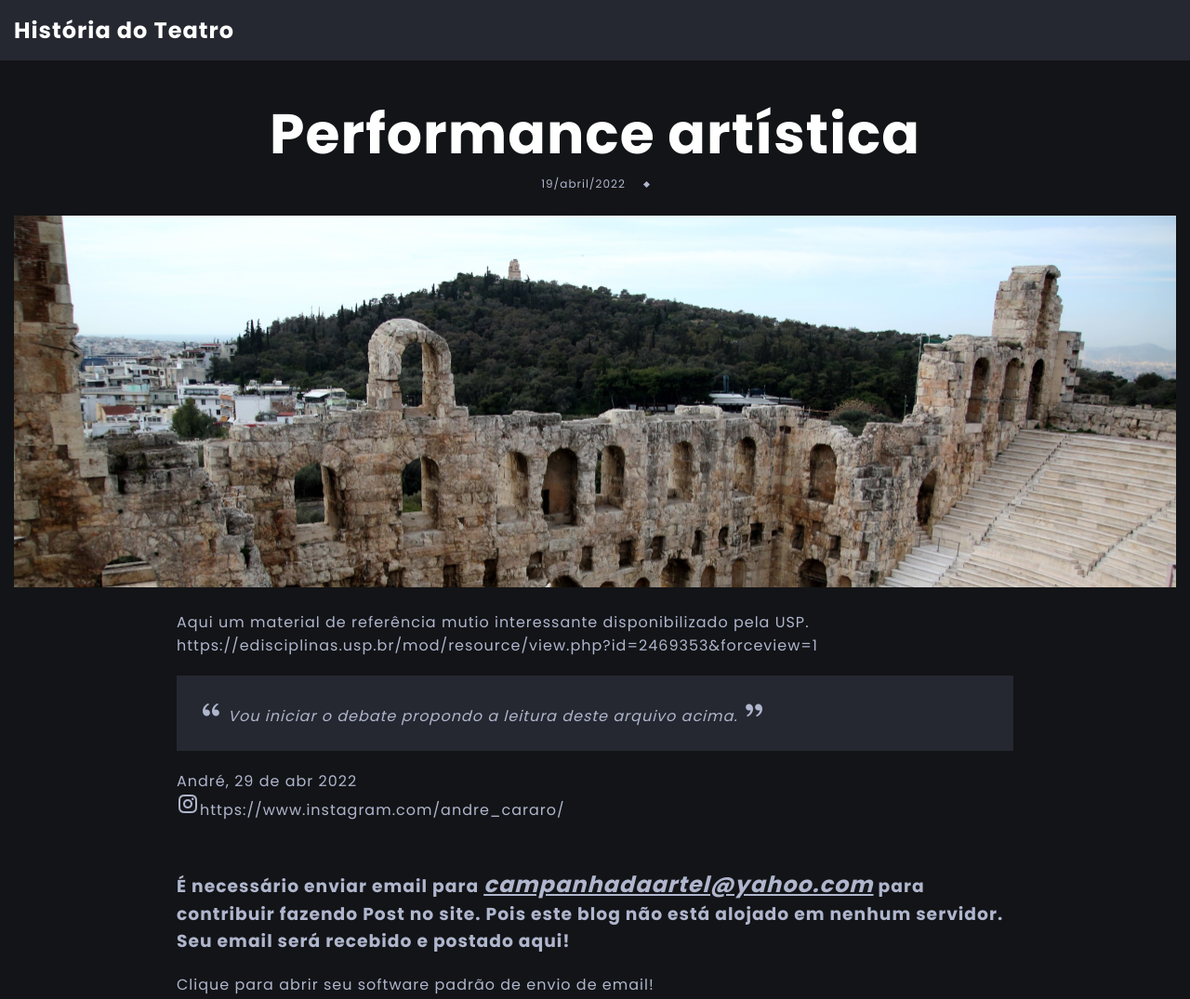
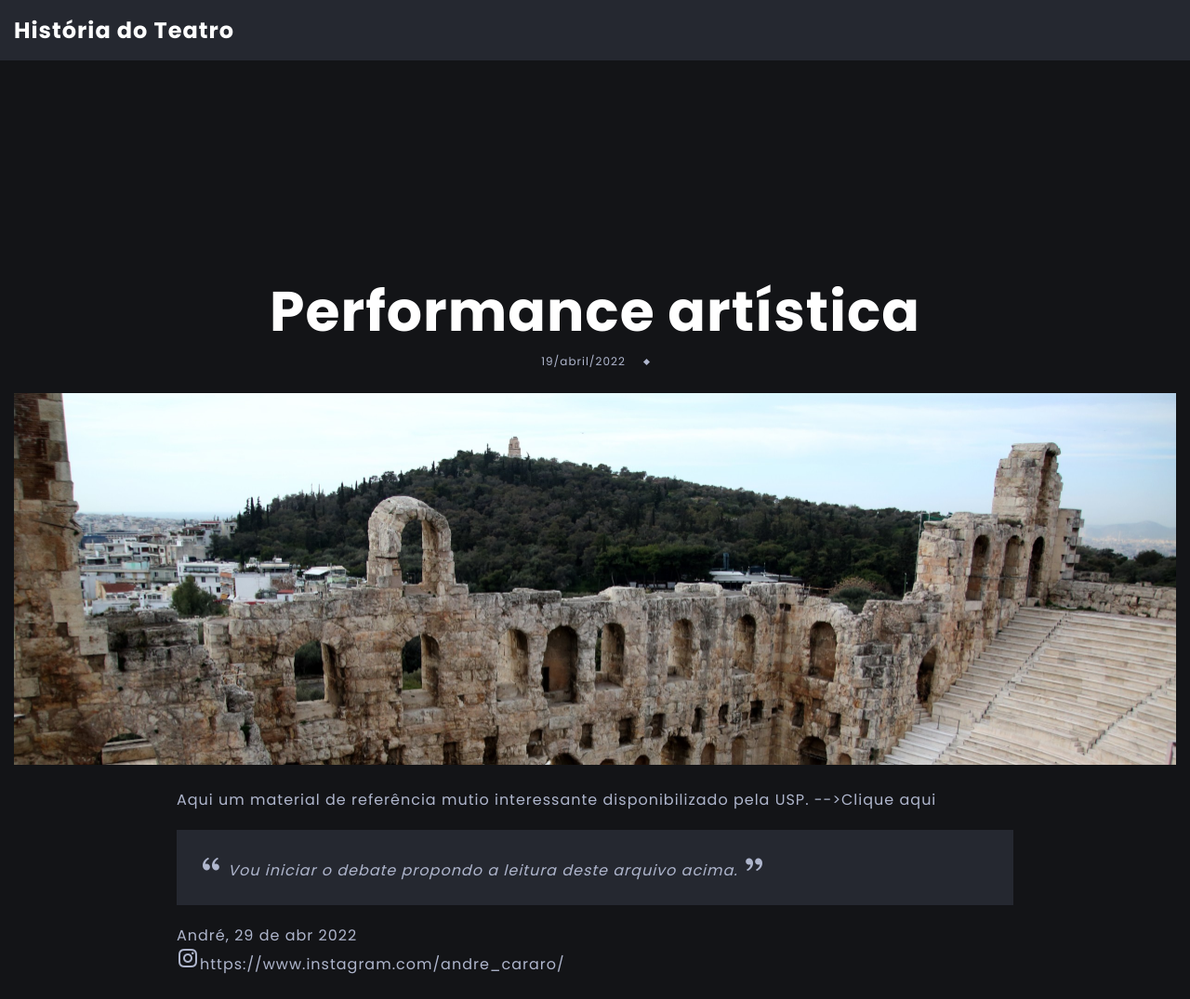
Before and after one commit to AndreCararoLowcke/Blog_Teatro_, a plain HTML site: page historia_teatro.html in a window 1280 px wide. Shown: the top 1075 px of the page at 93% size. Drawn offline with nearby package versions, Linux system fonts and the light colour scheme.

Commit message:
arrumado o padding-top

```diff
--- a/assets/css/main.css
+++ b/assets/css/main.css
@@ -44,6 +44,8 @@ body{
     background-color: var(--primary-background-color);
     letter-spacing: 1px;
     transition: background-color .25s,color .25s;
+
+    padding-top: 15px;
 }
 
 a{
@@ -112,6 +114,7 @@ body.light-theme{
     left: 0;
     width: 100%;
     z-index: 999;
+
 }
 
 .navbar{
@@ -119,6 +122,8 @@ body.light-theme{
     align-items: center;
     justify-content: space-between;
     padding-block: 1.5rem;
+
+
 }
 
 .logo{
@@ -275,7 +280,8 @@ body.light-theme{
 }
 
 .section-header-offset{
-    margin-top: 7.4rem;
+   margin-top: 25rem;
+
 }
 
 .featured-articles-container,
--- a/historia_teatro.html
+++ b/historia_teatro.html
@@ -40,7 +40,7 @@
             <div class="container">
                 <p>
                     Aqui um material de referência mutio interessante disponibilizado pela USP.
-                    https://edisciplinas.usp.br/mod/resource/view.php?id=2469353&forceview=1
+                    <a href="https://edisciplinas.usp.br/mod/resource/view.php?id=2469353&forceview=1">-->Clique aqui</a>
                 </p>
                 <!--############################################################################################################-->
                 <!-- Aqui dentro está oque precisa ser multiplicado e atualizados em cada post. -->
```
Also changed, not shown: index.html (+2 -1 lines).
